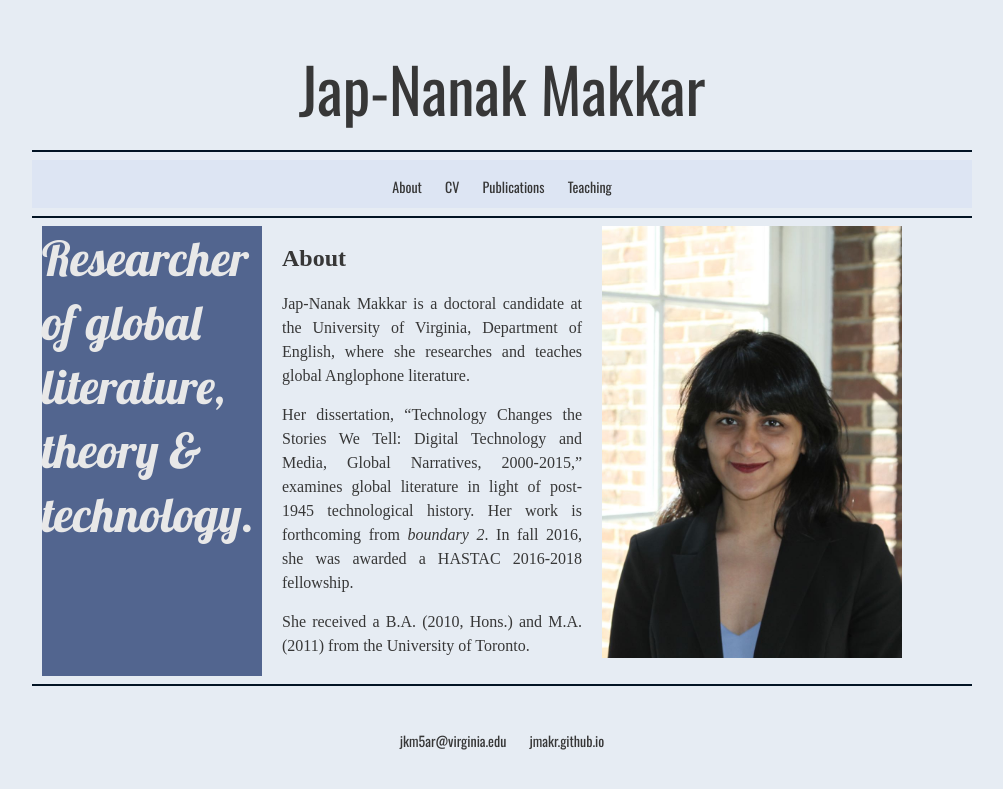
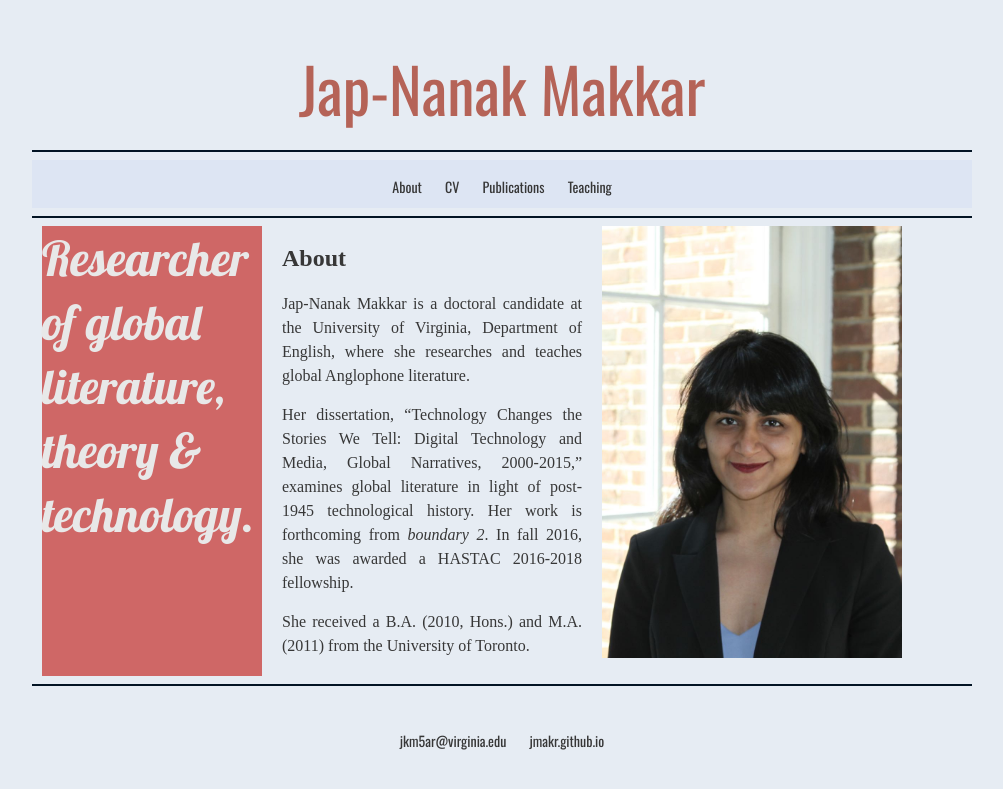
Before and after one commit to jmakr/jmakr.github.io, a Jekyll site: the page built from index.html, in a window 1280 px wide. Shown: the top 789 px of the page, without its empty margins (138-1141 px from the left). Built offline with Jekyll 4.4.1, drawn with Linux system fonts in a browser that asks for light colours; some web fonts are replaced.

Commit message:
Update main.css

```diff
--- a/css/main.css
+++ b/css/main.css
@@ -46,7 +46,7 @@
 .hr2helper {
   display:block;
   width: 100%;
-  color:#373737;  /* charcoal  */
+  color:#B56357;  /* RUST  */
   margin-left: auto;
   margin-right: auto;
   text-align: center;
@@ -55,7 +55,7 @@
 
 h1 {
   text-align: center;
-  color:#373737;  /* charcoal  */
+  color:#B56357;  /* RUST  */
   font-family: Oswald, Arial, sans-serif;
   font-weight:400;
   font-size: 62px;
@@ -225,7 +225,7 @@ p2 {
 
 .p3box{
 height:450px;
-background-color: #52658f; /* accent blue */
+background-color: #CF6766; /* CRIMSON SKY */
 }
 
 p3 {
```
